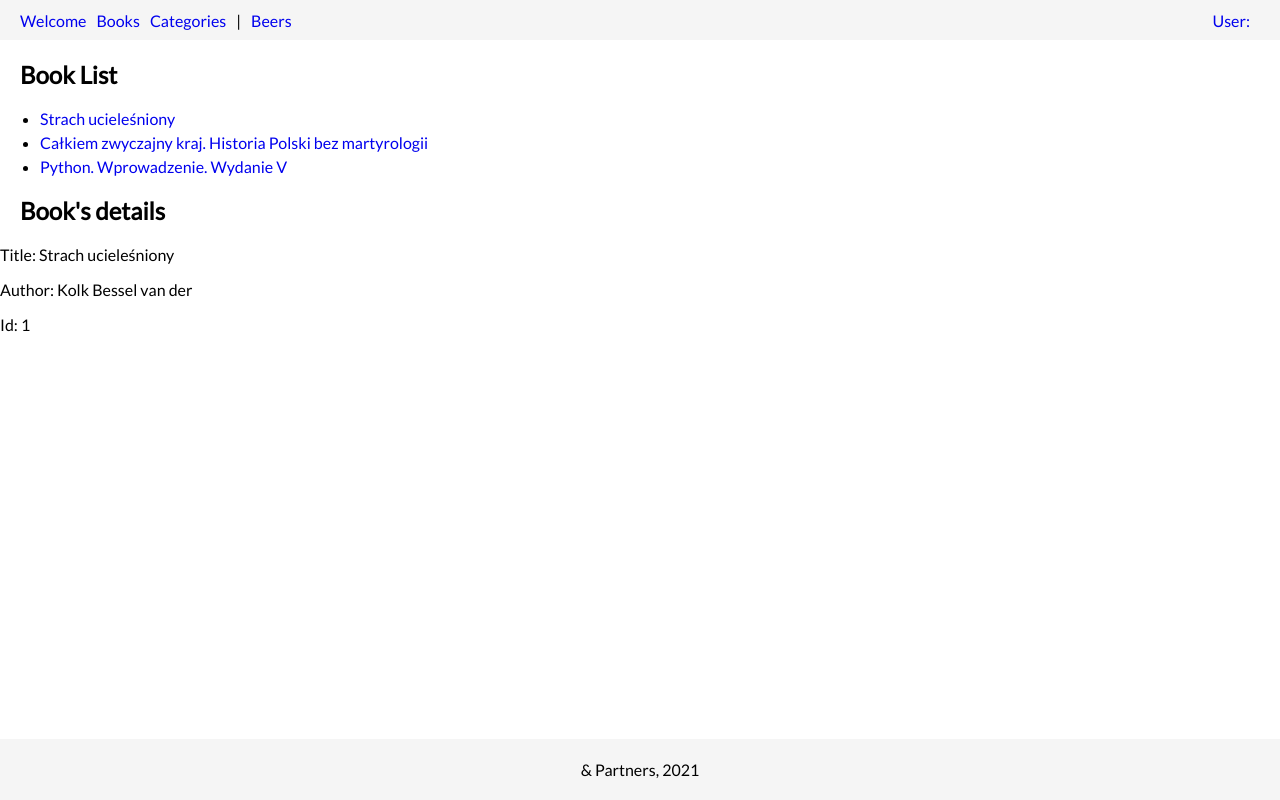
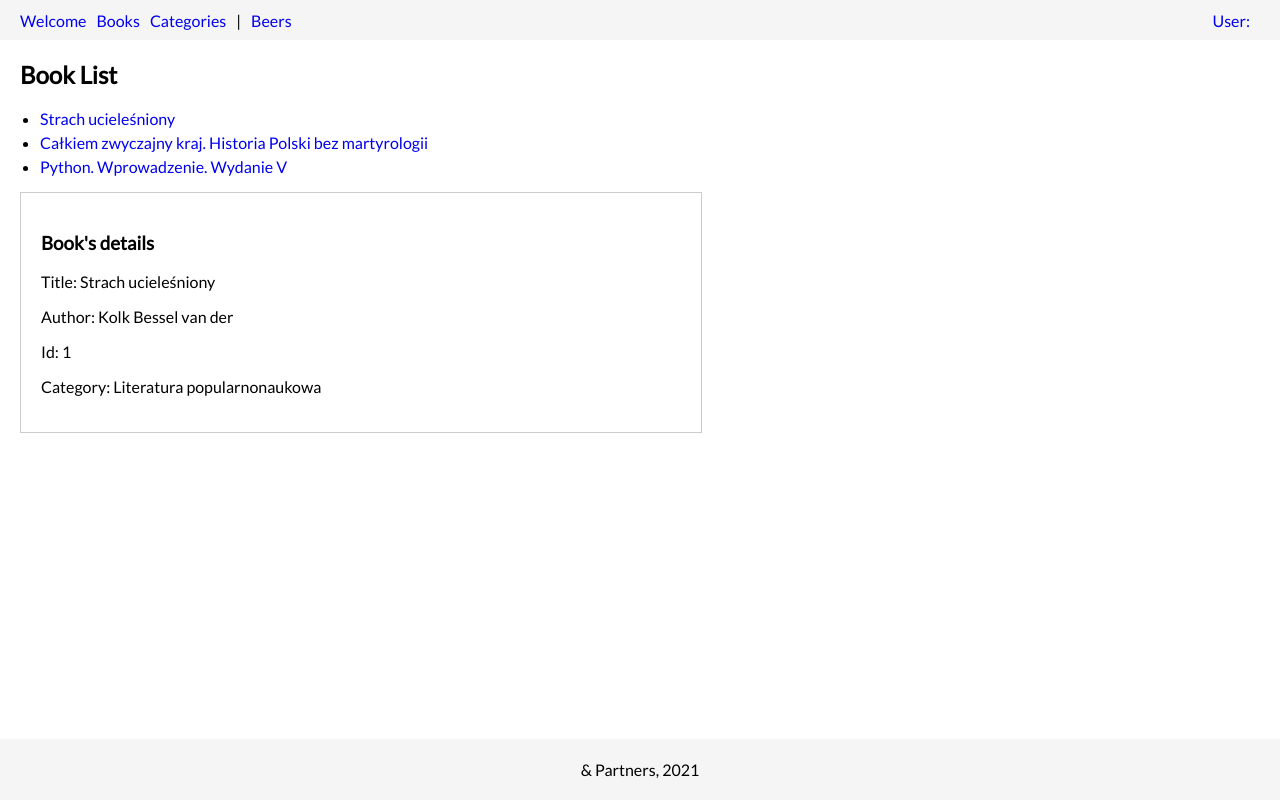
Before and after one commit to Drake9/angular-academy, an Angular app: page /books/1 in a window 1280 px wide. Built offline with nearby package versions, Linux system fonts and the light colour scheme; no server answers; data requests are answered from the project's data file.

Commit message:
Display categories in books details

```diff
--- a/src/app/components/books-list/book-details/book-details.component.html
+++ b/src/app/components/books-list/book-details/book-details.component.html
@@ -1,9 +1,11 @@
-<div *ngIf="selectedBook">
-  <h2>Book's details</h2>
+<div class="book-details" *ngIf="selectedBook">
+  <h3>Book's details</h3>
 
-  <p>Title: {{selectedBook.title}}</p>
+  <p>Title: {{ selectedBook.title }}</p>
 
-  <p>Author: {{selectedBook.author}}</p>
+  <p>Author: {{ selectedBook.author }}</p>
 
-  <p>Id: {{selectedBook.id}}</p>
+  <p>Id: {{ selectedBook.id }}</p>
+
+  <p>Category: {{ category }}</p>
 </div>
--- a/src/app/components/books-list/book-details/book-details.component.scss
+++ b/src/app/components/books-list/book-details/book-details.component.scss
@@ -1,15 +1,6 @@
-/**
- * Copyright 2021 paulina.kowal
- *
- * Licensed under the Apache License, Version 2.0 (the "License");
- * you may not use this file except in compliance with the License.
- * You may obtain a copy of the License at
- *
- *     http://www.apache.org/licenses/LICENSE-2.0
- *
- * Unless required by applicable law or agreed to in writing, software
- * distributed under the License is distributed on an "AS IS" BASIS,
- * WITHOUT WARRANTIES OR CONDITIONS OF ANY KIND, either express or implied.
- * See the License for the specific language governing permissions and
- * limitations under the License.
- */
+.book-details {
+  margin-left: 20px;
+  padding: 20px;
+  border: 1px solid #ccc;
+  width: 50%;
+}
--- a/src/app/components/books-list/book-details/book-details.component.ts
+++ b/src/app/components/books-list/book-details/book-details.component.ts
@@ -9,7 +9,7 @@ import { mergeMap } from "rxjs/operators";
 @Component({
   selector: "app-book-details",
   templateUrl: "./book-details.component.html",
-  styleUrls: ["./book-details.component.scss"],
+  styleUrls: ["./book-details.component.scss"]
 })
 export class BookDetailsComponent implements OnInit {
   selectedBook: BookItem;
@@ -36,19 +36,18 @@ export class BookDetailsComponent implements OnInit {
       this.selectedBook = this.booksService.getBook(Number(params.get("id")));
     });
 
-    // this.route.paramMap
-    //   .pipe(
-    //     mergeMap((params: ParamMap) => {
-    //       return this.booksApiService.getBook(Number(params.get("id")));
-    //     }),
-    //     mergeMap((book) => {
-    //       this.selectedBook = book;
-    //       return this.categoriesService.getCategory(book.category);
-    //     })
-    //   )
-    //   .subscribe((category) => {
-    //     console.log(category);
-    //     this.category = category;
-    //   });
+    this.route.paramMap
+      .pipe(
+        mergeMap((params: ParamMap) => {
+          return this.booksApiService.getBook(Number(params.get("id")));
+        }),
+        mergeMap(book => {
+          this.selectedBook = book;
+          return this.categoriesService.getCategory(book.category);
+        })
+      )
+      .subscribe(category => {
+        this.category = category.name;
+      });
   }
 }
```
